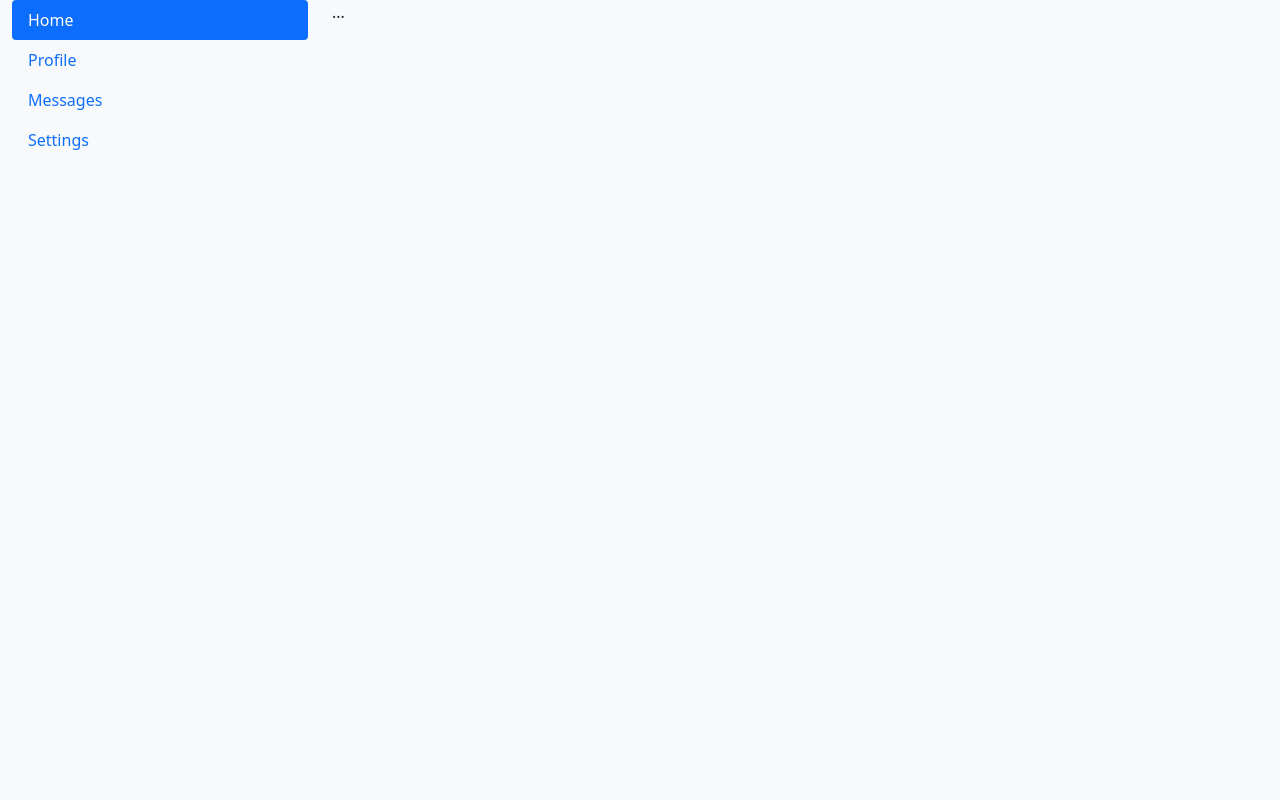
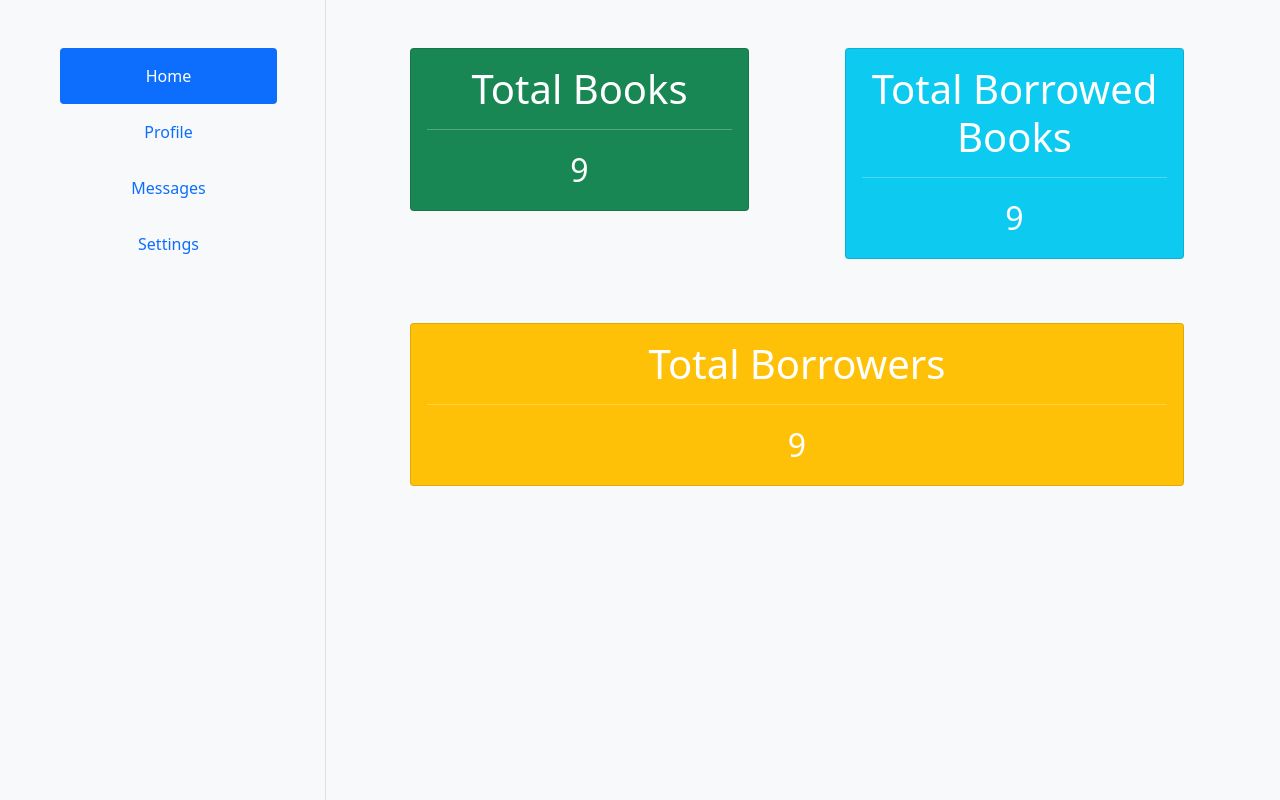
Before and after one commit to Sahil2004/Library-Management-System, a Django app: page /lib_man/admin/dashboard in a window 1280 px wide. Run offline with Django 3.2, Linux system fonts and the light colour scheme; some libraries are stand-ins or nearby versions.

Commit message:
Made dashboard.

```diff
--- a/lib_man/templates/lib_man/components/headerAndFooter.html
+++ b/lib_man/templates/lib_man/components/headerAndFooter.html
@@ -10,7 +10,7 @@
     <link rel="stylesheet" href="{% static 'lib_man/css/login.css' %}">
     <script defer src="{% static 'lib_man/bootstrap-5.0.1-dist/js/bootstrap.bundle.min.js' %}"></script>
 </head>
-<body class="bg-light container-fluid">
+<body class="bg-light container-fluid w-100">
 {% block headerAndFooter %}
 {% endblock %}
 </body>
--- a/lib_man/templates/lib_man/components/portal.html
+++ b/lib_man/templates/lib_man/components/portal.html
@@ -1,21 +1,18 @@
-<div class="row">
-    <div class="col-3">
-      <div class="nav flex-column nav-pills" id="v-pills-tab" role="tablist" aria-orientation="vertical">
-        <a class="nav-link active" id="v-pills-home-tab" data-toggle="pill" href="#v-pills-home" role="tab" aria-controls="v-pills-home" aria-selected="true">Home</a>
-        <a class="nav-link" id="v-pills-profile-tab" data-toggle="pill" href="#v-pills-profile" role="tab" aria-controls="v-pills-profile" aria-selected="false">Profile</a>
-        <a class="nav-link" id="v-pills-messages-tab" data-toggle="pill" href="#v-pills-messages" role="tab" aria-controls="v-pills-messages" aria-selected="false">Messages</a>
-        <a class="nav-link" id="v-pills-settings-tab" data-toggle="pill" href="#v-pills-settings" role="tab" aria-controls="v-pills-settings" aria-selected="false">Settings</a>
-      </div>
-    </div>
-    <div class="col-9">
-      <div class="tab-content" id="v-pills-tabContent">
-        <div class="tab-pane fade show active" id="v-pills-home" role="tabpanel" aria-labelledby="v-pills-home-tab">...</div>
-        <div class="tab-pane fade" id="v-pills-profile" role="tabpanel" aria-labelledby="v-pills-profile-tab">...</div>
-        <div class="tab-pane fade" id="v-pills-messages" role="tabpanel" aria-labelledby="v-pills-messages-tab">...</div>
-        <div class="tab-pane fade" id="v-pills-settings" role="tabpanel" aria-labelledby="v-pills-settings-tab">...</div>
-      </div>
-    </div>
+{% extends 'lib_man/components/headerAndFooter.html' %}
 
+{% block headerAndFooter %}
+
+<div class="d-flex align-items-start w-100">
+  <div class="nav flex flex-column nav-pills w-25 p-5 align-middle border-end" id="v-pills-tab" role="tablist" aria-orientation="vertical" style="height: 100vh;">
+    <button class="nav-link active py-3" id="v-pills-home-tab" data-bs-toggle="pill" data-bs-target="#v-pills-home" type="button" role="tab" aria-controls="v-pills-home" aria-selected="true">Home</button>
+    <button class="nav-link py-3" id="v-pills-profile-tab" data-bs-toggle="pill" data-bs-target="#v-pills-profile" type="button" role="tab" aria-controls="v-pills-profile" aria-selected="false">Profile</button>
+    <button class="nav-link py-3" id="v-pills-messages-tab" data-bs-toggle="pill" data-bs-target="#v-pills-messages" type="button" role="tab" aria-controls="v-pills-messages" aria-selected="false">Messages</button>
+    <button class="nav-link py-3" id="v-pills-settings-tab" data-bs-toggle="pill" data-bs-target="#v-pills-settings" type="button" role="tab" aria-controls="v-pills-settings" aria-selected="false">Settings</button>
+  </div>
+  <div class="tab-content w-75 p-5" id="v-pills-tabContent">
     {% block portal %}
     {% endblock %}
   </div>
+</div>
+
+{% endblock %}
--- a/lib_man/templates/lib_man/dashboard.html
+++ /dev/null
@@ -1,5 +0,0 @@
-{% extends 'lib_man/components/headerAndFooter.html' %}
-
-{% block headerAndFooter %}
-{% include "lib_man/components/portal.html" %}
-{% endblock %}
--- /dev/null
+++ b/lib_man/templates/lib_man/portalPages/dashboard.html
@@ -0,0 +1,37 @@
+{% extends 'lib_man/components/portal.html' %}
+
+{% block portal %}
+<div class="tab-pane fade show active w-100 h-100" id="v-pills-home" role="tabpanel" aria-labelledby="v-pills-home-tab">
+    <div class="row mb-5">
+        <div class="col-sm-6 px-md-5">
+            <div class="card text-white bg-success mb-3">
+                <div class="card-body text-center">
+                    <h5 class="card-title fs-1">Total Books</h5>
+                    <hr />
+                    <p class="card-text fs-2">9</p> <!-- ! Update the number in the p tag -->
+                </div>
+            </div>
+        </div>
+        <div class="col-sm-6 px-md-5">
+            <div class="card text-white bg-info mb-3">
+                <div class="card-body text-center">
+                    <h5 class="card-title fs-1">Total Borrowed Books</h5>
+                    <hr />
+                    <p class="card-text fs-2">9</p> <!-- ! Update the number in the p tag -->
+                </div>
+            </div>
+        </div>
+    </div>
+    <div class="row">
+        <div class="col px-md-5">
+            <div class="card text-white bg-warning mb-3">
+                <div class="card-body text-center">
+                    <h5 class="card-title fs-1">Total Borrowers</h5>
+                    <hr />
+                    <p class="card-text fs-2">9</p> <!-- ! Update the number in the p tag -->
+                </div>
+            </div>
+        </div>
+    </div>
+</div>
+{% endblock %}
--- a/lib_man/views.py
+++ b/lib_man/views.py
@@ -13,19 +13,19 @@ def lib_search(request):
     return render(request, 'lib_man/library_search.html', context)
 
 def dashboard(request):
-    return render(request, 'lib_man/dashboard.html')
+    return render(request, 'lib_man/portalPages/dashboard.html')
 
 def books(request):
     context = {
         'books': Book.objects.all()
     }
-    return HttpResponse("<div>Books</div>", context)
+    return render(request, 'lib_man/portalPages/books.html', context)
 
 def borrowers(request):
     context = {
         'borrowers': Borrower.objects.all()
     }
-    return HttpResponse("<div>Borrowers</div>", context)
+    return render(request, 'lib_man/portalPages/borrowers.html', context)
 
 def borrowed_books(request):
-    return HttpResponse("<div>Borrowers</div>")
+    return render(request, 'lib_man/portalPages/borrowed_books.html')
```
Also changed, not shown: lib_man/templates/lib_man/portalPages/books.html (added), lib_man/templates/lib_man/portalPages/borrowedBooks.html (added), lib_man/templates/lib_man/portalPages/borrowers.html (added).
